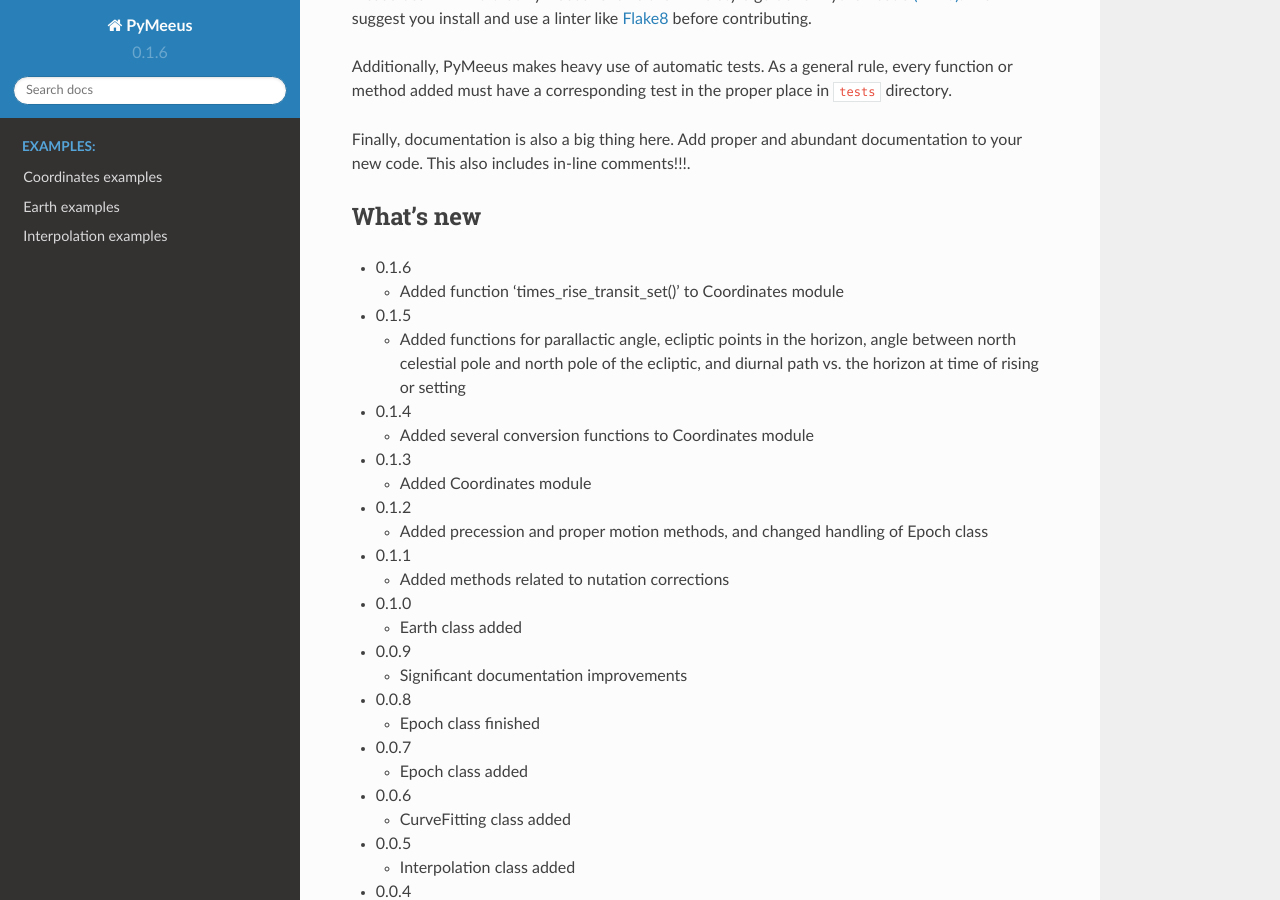
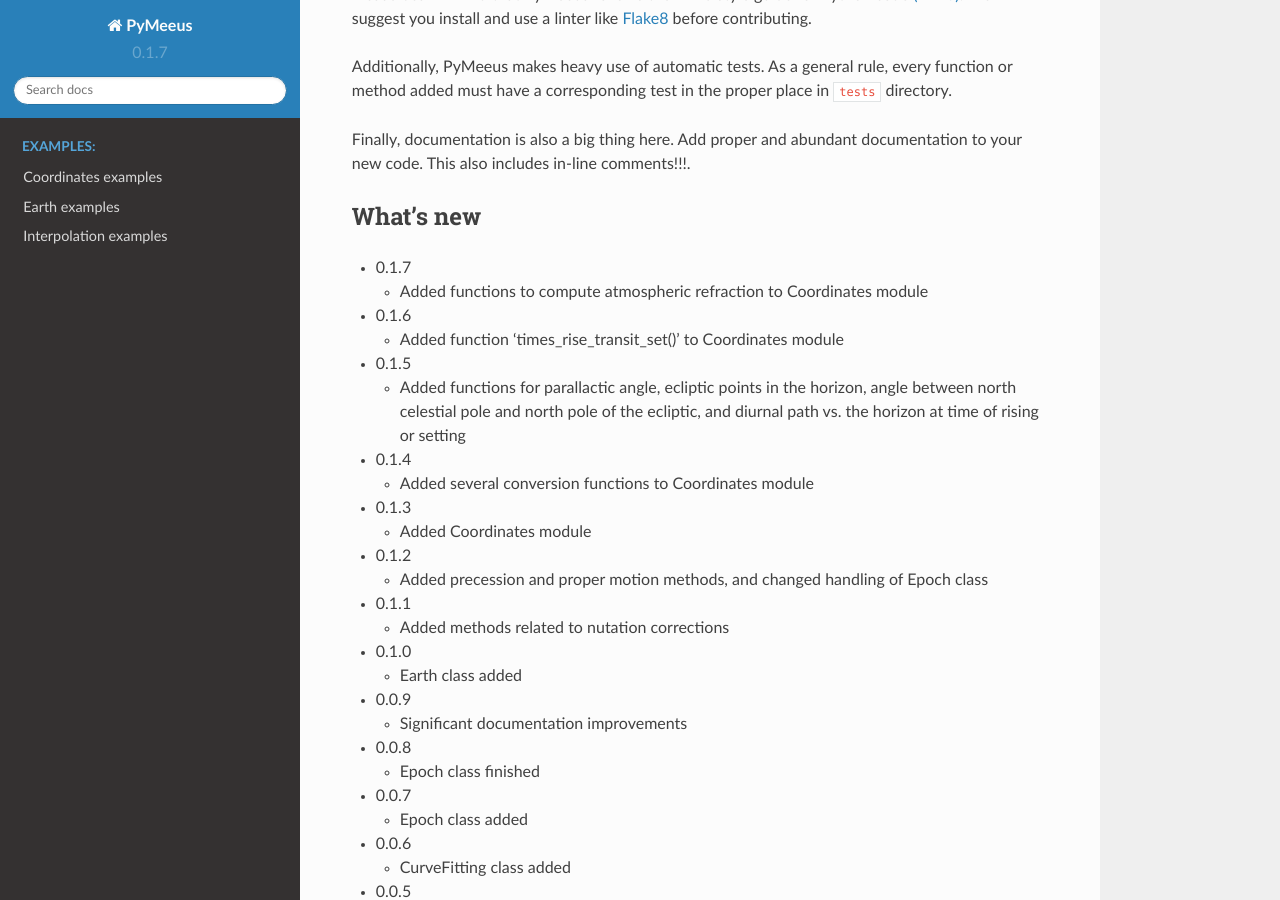
Before and after one commit to architest/pymeeus, a Sphinx documentation site: the page built from docs/source/index.rst, in a window 1280 px wide and 900 px high, scrolled down 1251 px. Built offline with Sphinx 7.4.7 and the Read the Docs theme 2.0.0, drawn with Linux system fonts in a browser that asks for light colours; formulas are drawn with MathJax 3; pages that are not in the unit, such as notebooks, are missing from menus.

Commit message:
Preparation for release 0.1.7

```diff
--- a/README.rst
+++ b/README.rst
@@ -69,6 +69,11 @@ documentation to your new code. This also includes in-line comments!!!.
 What's new
 ----------
 
+-  0.1.7
+
+   -  Added functions to compute atmospheric refraction to Coordinates
+      module
+
 -  0.1.6
 
    -  Added function 'times\_rise\_transit\_set()' to Coordinates module
--- a/docs/source/conf.py
+++ b/docs/source/conf.py
@@ -59,9 +59,9 @@ author = u'Dagoberto Salazar'
 # built documents.
 #
 # The short X.Y version.
-version = u'0.1.6'
+version = u'0.1.7'
 # The full version, including alpha/beta/rc tags.
-release = u'0.1.6'
+release = u'0.1.7'
 
 # The language for content autogenerated by Sphinx. Refer to documentation
 # for a list of supported languages.
--- a/setup.py
+++ b/setup.py
@@ -15,7 +15,7 @@ with open(path.join(here, 'README.rst')) as f:
 
 config = {
     'name': 'PyMeeus',
-    'version': '0.1.6',
+    'version': '0.1.7',
     'description': 'Python implementation of Jean Meeus astronomical routines',
     'long_description': long_description,
     'keywords': 'Meeus astronomy module library',
```
Also changed, not shown: README.md (+2 -0 lines).
